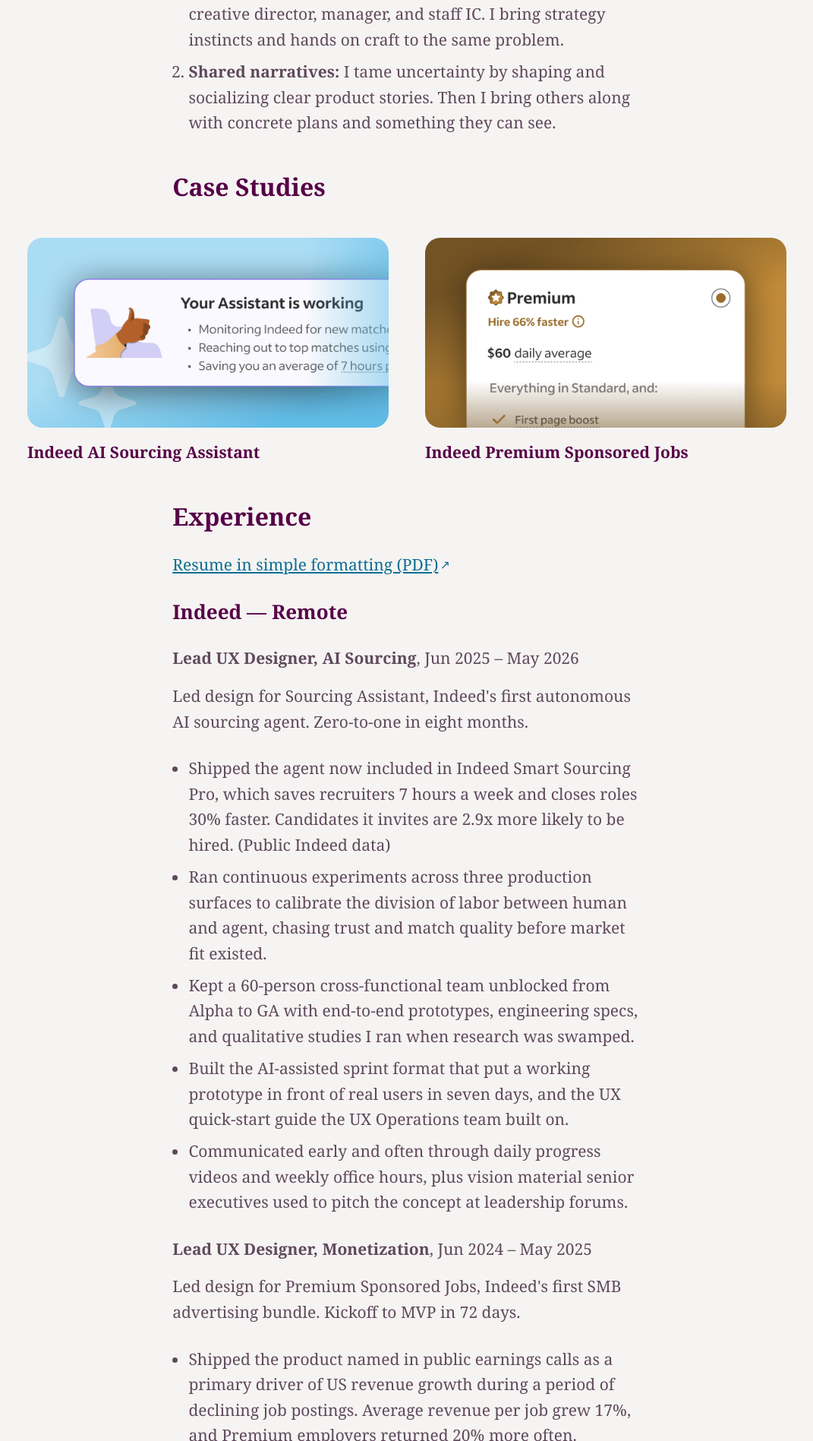
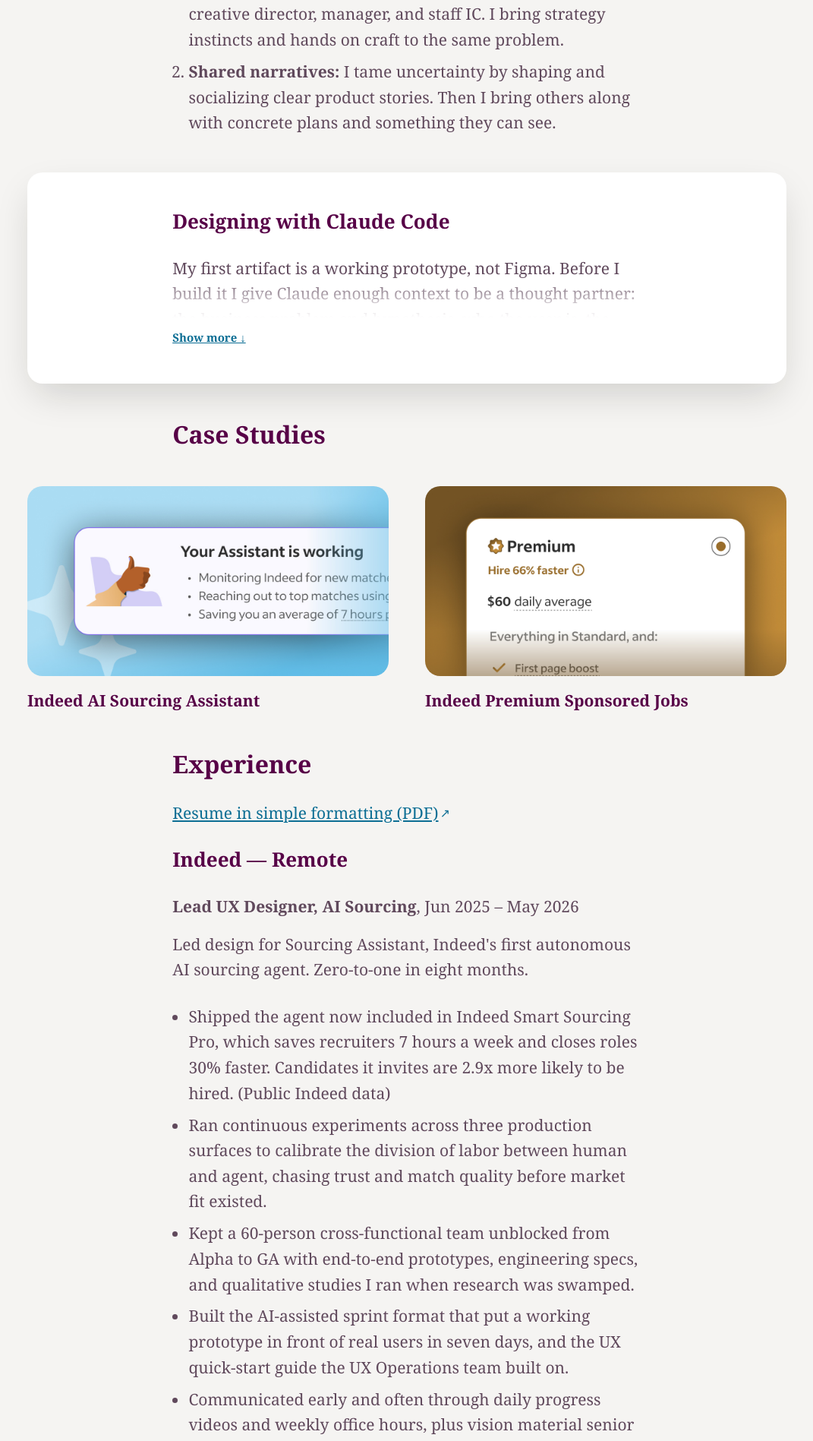
Before and after one commit to chadcurrie/chadcurrie.com, a Jekyll site: the page built from index.html, in a window 1280 px wide. Shown: the part 1204-3101 px from the top of the page at 76% size, without its empty margins (104-1175 px from the left). Built offline with Jekyll 4.4.1, drawn with Linux system fonts in a browser that asks for light colours; some web fonts are replaced.

Commit message:
Add expandable "Designing with Claude Code" callout to About page
Standard .callout styling, with an expand/collapse teaser (fade mask
+ toggle button) for the body text. Includes content edits.

Co-Authored-By: Claude Sonnet 5 <noreply@anthropic.com>

```diff
--- a/_layouts/default.html
+++ b/_layouts/default.html
@@ -13,5 +13,6 @@
   </div>
   <script src="{{ '/assets/js/parallax.js' | relative_url }}"></script>
   <script src="{{ '/assets/js/email-link.js' | relative_url }}"></script>
+  <script src="{{ '/assets/js/expandable.js' | relative_url }}"></script>
 </body>
 </html>
--- a/assets/css/style.css
+++ b/assets/css/style.css
@@ -209,7 +209,7 @@ a[target="_blank"]::after {
 }
 
 .prose > * + * { margin-top: var(--space-3); }
-.prose > p + p { margin-top: var(--space-2); }
+.prose > p + p, .expandable > p + p { margin-top: var(--space-2); }
 
 .prose h1 {
   font-family: var(--font-display);
@@ -391,6 +391,56 @@ a[target="_blank"]::after {
   box-shadow: var(--shadow-soft);
 }
 
+
+/* =========================================================================
+   EXPANDABLE (collapsed teaser with a fade-out, expands on click)
+   Driven by assets/js/expandable.js. Degrades gracefully with no JS:
+   content just stays fully visible, nothing breaks.
+   ========================================================================= */
+
+.expandable {
+  position: relative;
+  max-height: 4.8em;
+  overflow: hidden;
+}
+
+.expandable::after {
+  content: "";
+  position: absolute;
+  bottom: 0;
+  left: 0;
+  right: 0;
+  height: 3.5em;
+  background: linear-gradient(to bottom, rgb(255 255 255 / 0), #fff);
+  pointer-events: none;
+}
+
+.expandable.is-expanded {
+  max-height: none;
+}
+
+.expandable.is-expanded::after {
+  display: none;
+}
+
+.expandable__toggle {
+  display: inline-block;
+  margin-top: var(--space-2);
+  font-family: var(--font-body);
+  font-size: var(--text-2);
+  font-weight: var(--weight-headline);
+  color: var(--color-link);
+  background: none;
+  border: none;
+  padding: 0;
+  cursor: pointer;
+  text-decoration: underline;
+}
+
+.expandable__toggle:hover {
+  color: var(--color-link-hover);
+}
+
 /* =========================================================================
    JUMP TO (in-page section links)
    Same visual language as the masthead nav — small, uppercase, quiet —
--- /dev/null
+++ b/assets/js/expandable.js
@@ -0,0 +1,15 @@
+(function () {
+  var toggles = document.querySelectorAll(".expandable__toggle");
+
+  toggles.forEach(function (btn) {
+    var target = document.getElementById(btn.getAttribute("aria-controls"));
+    if (!target) return;
+
+    btn.addEventListener("click", function () {
+      var expanded = btn.getAttribute("aria-expanded") === "true";
+      btn.setAttribute("aria-expanded", String(!expanded));
+      target.classList.toggle("is-expanded", !expanded);
+      btn.textContent = expanded ? "Show more ↓" : "Show less ↑";
+    });
+  });
+})();
--- a/index.html
+++ b/index.html
@@ -37,6 +37,20 @@ description: "Chad Currie is a Staff Product Designer who ships ambiguous zero-t
     <li><strong>Range and execution:</strong> I've done the whole job: generalist, creative director, manager, and staff IC. I bring strategy instincts and hands on craft to the same problem.</li>
     <li><strong>Shared narratives:</strong> I tame uncertainty by shaping and socializing clear product stories. Then I bring others along with concrete plans and something they can see.</li>
   </ol>
+</div>
+
+<div class="callout">
+  <div class="prose">
+    <h3>Designing with Claude Code</h3>
+
+    <div class="expandable" id="claude-callout-body">
+      <p>My first artifact is a working prototype, not Figma. Before I build it I give Claude enough context to be a thought partner: the business problem and hypothesis, who the user is, the beats of the journey, and the unknowns I want it built around so we don't have to refactor later. Then I spec the smallest MVP that can actually be used.</p>
+      <p>From there I use and repair. I work in the prototype, find the gremlins, and prompt them out until it feels usable. When the work needs an interaction I didn't plan for, I describe the outcome and ask Claude to research how that pattern usually gets solved. I pick one of the options or synthesize my own. Visual styling comes last, once the concept holds. Then it goes in front of users and the loop starts over.</p>
+      <p>These two personal GitHub projects are where I ran the whole loop: <a href="https://github.com/chadcurrie/retirement-planner" target="_blank" rel="noopener noreferrer">Nest Egg Tracker</a> and <a href="https://github.com/chadcurrie/schedule-sketcher" target="_blank" rel="noopener noreferrer">Schedule Sketcher</a>.</p>
+    </div>
+
+    <button class="expandable__toggle" type="button" aria-expanded="false" aria-controls="claude-callout-body">Show more ↓</button>
+  </div>
 </div>
 
 <div class="prose">
```
